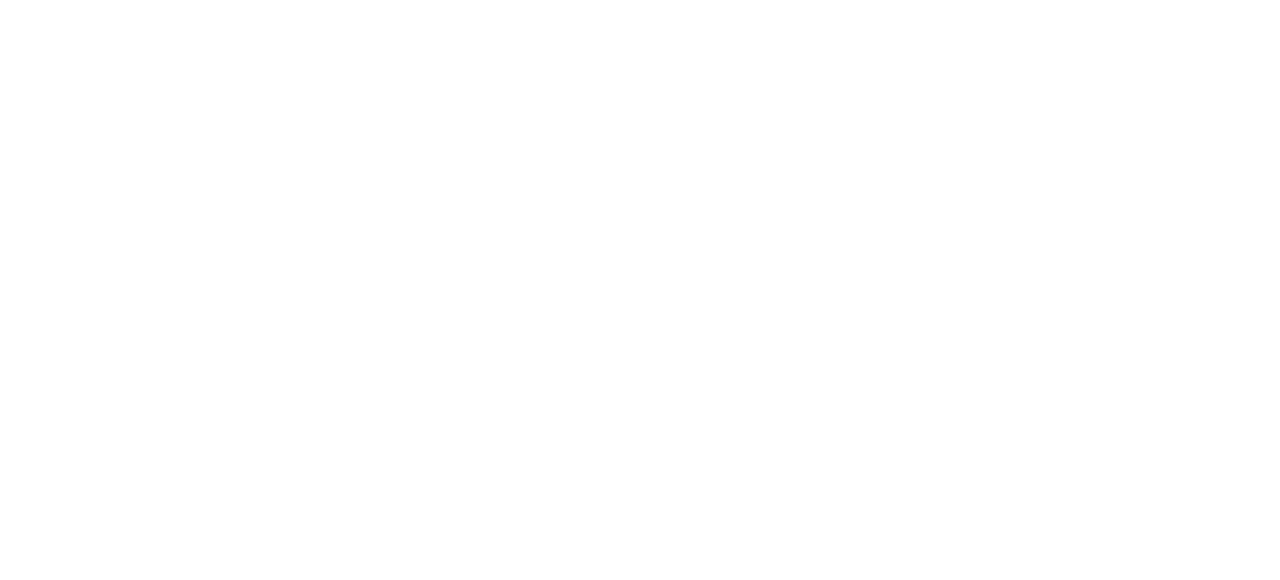
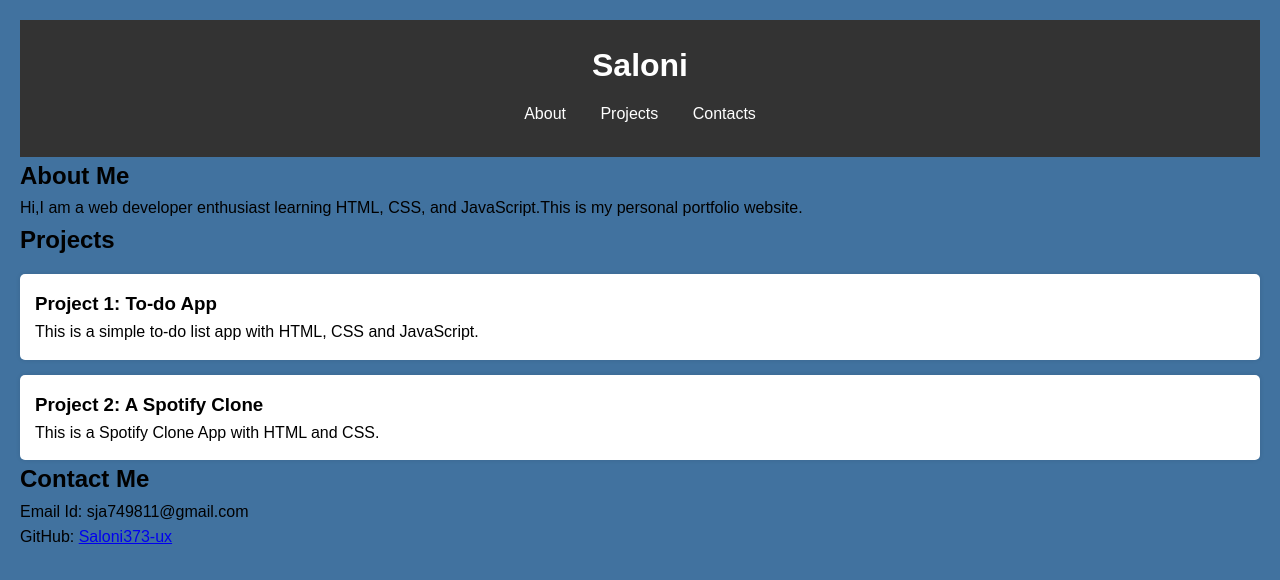
Before and after one commit to Saloni373-ux/portfolio-project, a plain HTML site: page index.html in a window 1280 px wide. Drawn offline with Linux system fonts and the light colour scheme.

Commit message:
Add feature

```diff
--- a/index.html
+++ b/index.html
@@ -3,9 +3,43 @@
 <head>
     <meta charset="UTF-8">
     <meta name="viewport" content="width=device-width, initial-scale=1.0">
-    <title>Document</title>
+    <title> My Portfolio</title>
+    <link rel="stylesheet"href="style.css">
 </head>
 <body>
+    <header>
+       <h1>Saloni</h1>
+       <nav>
+        <ul>
+            <li><a href="#about">About</a></li>
+            <li><a href="#projects">Projects</a></li>
+            <li><a href="#contact">Contacts</a></li>
+        </ul>
+       </nav>
+    </header>
+    <section id="about">
+        <h2>About Me</h2>
+        <p>Hi,I am a web developer enthusiast learning HTML, CSS, and JavaScript.This is my personal portfolio website.</p>
+    </section>
+    <section id="projects">
+        <h2>Projects</h2>
+        <div class="project">
+            <h3>Project 1: To-do App</h3>
+            <p>This is a simple to-do list app with HTML, CSS and JavaScript.</p>
+        </div>
+        <div class="project">
+            <h3>Project 2: A Spotify Clone</h3>
+            <p>This is a Spotify Clone App with HTML and CSS.</p>
+        </div>
+    </section>
+    <section id="contact">
+        <h2>Contact Me</h2>
+        <p>Email Id: sja749811@gmail.com</p>
+        <p>GitHub: <a href="https://github.com/Saloni373-ux" target="_blank">Saloni373-ux</a></p>
+    </section>
 
+    <footer>
+
+    </footer>
 </body>
 </html>
--- a/style.css
+++ b/style.css
@@ -0,0 +1,42 @@
+body{
+    background-color: #41729f;
+    color:rgb(0, 0, 0);
+    font-family: Arial, sans-serif;
+    line-height: 1.6;
+    padding:20px;
+
+}
+* {
+  box-sizing: border-box;
+  margin: 0;
+  padding: 0;
+}
+header {
+  background-color: #333;
+  color: #fff;
+  padding: 20px 0;
+  text-align: center;
+}
+nav ul {
+  list-style: none;
+  padding: 10px 0;
+}
+nav ul li {
+  display: inline;
+  margin: 0 15px;
+}
+nav ul li a {
+  color: #fff;
+  text-decoration: none;
+}
+section{
+    margin:40px,0;
+
+}
+.project {
+  background-color: #fff;
+  padding: 15px;
+  margin-top: 15px;
+  border-radius: 5px;
+  box-shadow: 0 0 5px rgba(0,0,0,0.1);
+}
```
Also changed, not shown: 1 other file.
